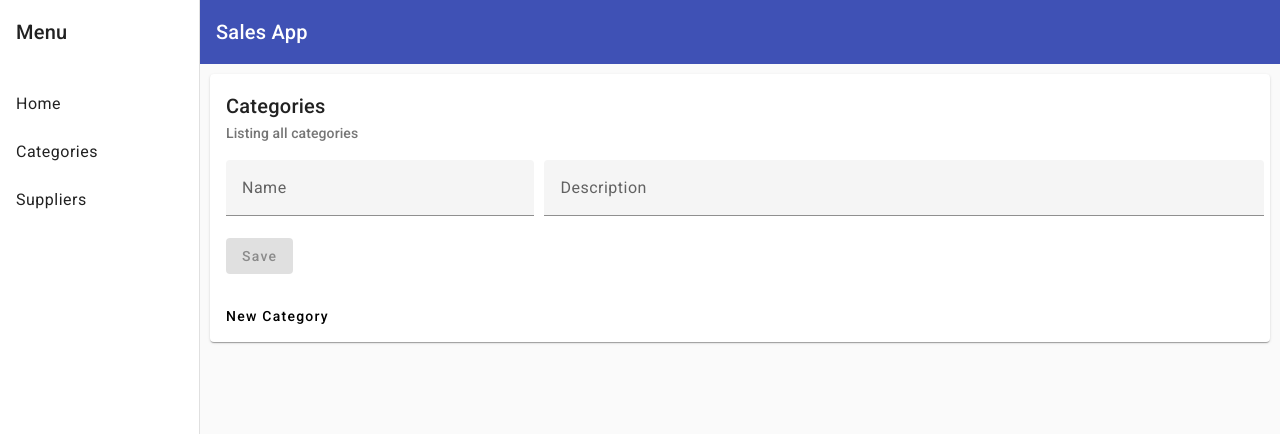
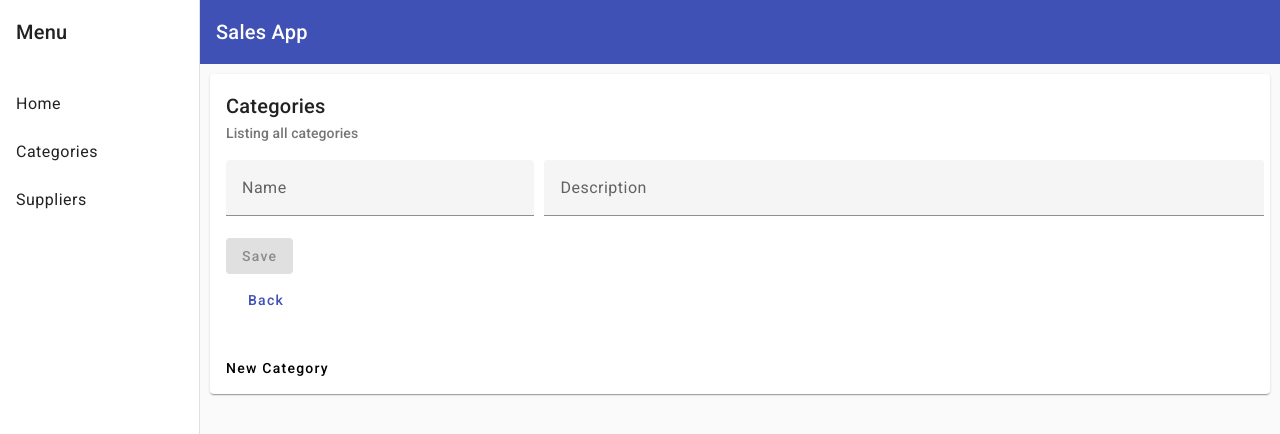
Before and after one commit to Carol254/my-sales-app, an Angular app: page /categories in a window 1280 px wide. Both pictures are taken after a click on the button "New Category". Shown: the top 434 px of the page. Built offline with nearby package versions, Linux system fonts and the light colour scheme; no server answers.

Commit message:
few changes made

```diff
--- a/src/app/categories/categories.component.html
+++ b/src/app/categories/categories.component.html
@@ -6,7 +6,7 @@
 
 
   @if(showForm){
-    <category-category-form></category-category-form>
+    <category-category-form  (back)="hideCategoryForm()"></category-category-form>
   } @else {
     <mat-card-content>
       <table mat-table class="full-width-table" matSort aria-label="Elements">
--- a/src/app/categories/categories.component.ts
+++ b/src/app/categories/categories.component.ts
@@ -53,6 +53,11 @@ export class CategoriesComponent implements AfterViewInit,OnInit {
     this.showForm = true;
   }
 
+  hideCategoryForm(){
+    this.showForm = false;
+    this.loadCategories();
+  }
+
   ngAfterViewInit(): void {
     this.dataSource.sort = this.sort;
     this.dataSource.paginator = this.paginator;
--- a/src/app/categories/category-form/category-form.component.html
+++ b/src/app/categories/category-form/category-form.component.html
@@ -30,4 +30,9 @@
         Save
         </button>
     </form>
+    <mat-card-actions>
+        <button type="button" mat-button color="primary" (click)="onBack()">
+        Back
+        </button>
+    </mat-card-actions>
 </mat-card-content>
--- a/src/app/categories/category-form/category-form.component.ts
+++ b/src/app/categories/category-form/category-form.component.ts
@@ -1,4 +1,4 @@
-import { Component, inject } from '@angular/core';
+import { Component, EventEmitter, OnInit, Output, inject } from '@angular/core';
 import { FormBuilder, ReactiveFormsModule, Validators } from "@angular/forms";
 import { MatButtonModule } from "@angular/material/button";
 import { MatInputModule } from "@angular/material/input";
@@ -17,7 +17,12 @@ import { MatCardModule } from "@angular/material/card";
   templateUrl: './category-form.component.html',
   styles: ``
 })
-export class CategoryFormComponent {
+export class CategoryFormComponent implements OnInit{
+
+  @Output() back = new EventEmitter();
+
+  ngOnInit(): void {
+  }
 
   private fb = inject(FormBuilder);
 
@@ -31,6 +36,9 @@ export class CategoryFormComponent {
 
   onSubmit(){
     console.log(this.categoryForm.value);
+  }
 
+  onBack(){
+    this.back.emit();
   }
 }
```
